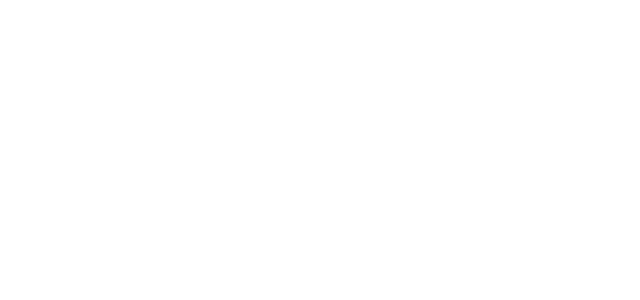
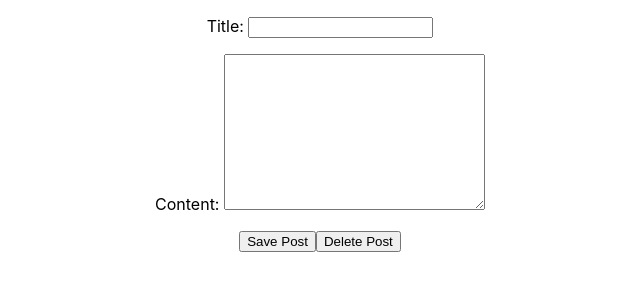
Before and after one commit to jerrytc7/FBClone, a React (Create React App) app in the folder client/: page /#/posts/edit/1 in a window 1280 px wide. Before the commit this address had no page. Shown: the top 300 px of the page, without its empty margins (320-960 px from the left). Built offline with nearby package versions, Linux system fonts and the light colour scheme; no server answers.

Commit message:
added CRUD abilities

```diff
--- a/client/src/App.js
+++ b/client/src/App.js
@@ -3,6 +3,7 @@
 import {HashRouter, Routes, Route} from "react-router-dom";
 import PostList from './components/PostList';
 import NewPost from './components/NewPost';
+import EditPost from './components/EditPost';
 
 
 function App() {
@@ -12,6 +13,7 @@
         <Routes>
           <Route exact path="/" element={<PostList />}/>
           <Route exact path="/posts/new" element={<NewPost />}/>
+          <Route exact path="/posts/edit/:id" element={<EditPost />}/>
         </Routes>
       </div>
     </HashRouter>
--- /dev/null
+++ b/client/src/components/EditPost.js
@@ -0,0 +1,84 @@
+import React, { useEffect, useState } from 'react'
+import { useParams, useNavigate } from 'react-router-dom'
+
+function EditPost() {
+    const [title, setTitle] = useState("")
+    const [content, setContent] = useState("")
+    const navigate = useNavigate()
+    const params = useParams()
+
+    useEffect( () => {
+        fetch("/api/v1/posts/"+params.id)
+            .then(res => res.json())
+            .then(data => {
+                console.log(data.title)
+                setTitle(data.title)
+                setContent(data.content)
+            })
+    },[params.id])
+
+    const handleChange = e => {
+        let newValue = e.target.value;
+        let key = e.target.name;
+        switch (key) {
+            case "title":
+                setTitle(newValue)
+                break
+            case "content":
+                setContent(newValue)
+                break
+        }
+    }
+
+    const handleSubmit = (e) => {
+        e.preventDefault();
+        let token = document.querySelector('meta[name="csrf-token"]').content;
+        fetch('api/v1/posts/'+params.id, {
+            method: 'PUT',
+            headers: {
+                "Content-Type": "application/json",
+                'X-Requested-With': 'XMLHttpRequest',
+                'X-CSRF-Token': token
+            },
+            redirect: "error",
+            body: JSON.stringify({
+                title, content
+            })
+        })
+            .then(post => {
+                navigate("/")
+            });
+    }
+
+    const handleDeletion = () => {
+        let token = document.querySelector('meta[name="csrf-token"]').content;
+        fetch('api/v1/posts/'+params.id, {
+            method: "DELETE",
+            headers: {
+                'X-Requested-With': 'XMLHttpRequest',
+                'X-CSRF-Token': token
+            },
+            redirect: "error",
+        })
+        .then(post => {
+            navigate("/")
+        });
+    }
+
+    return (
+        <form onSubmit={handleSubmit}>
+            <p>
+                <label htmlFor="title">Title: </label>
+                <input type="text" name="title" onChange={handleChange} value={title}/>
+            </p>
+            <p>
+                <label htmlFor="content">Content: </label>
+                <textarea name="content" id="" cols="30" rows="10" onChange={handleChange} value={content}></textarea>
+            </p>
+            <button type="submit">Save Post</button>
+            <button type='button' onClick={handleDeletion}>Delete Post</button>
+        </form>
+    )
+}
+
+export default EditPost
--- a/client/src/components/NewPost.js
+++ b/client/src/components/NewPost.js
@@ -1,24 +1,26 @@
-import React, { Component }               from 'react'
-import { useNavigate } from 'react-router-dom';
+import React, { useState } from 'react'
+import { useNavigate } from 'react-router-dom'
 
-class NewPost extends Component {
+function NewPost() {
+    const [title, setTitle] = useState("")
+    const [content, setContent] = useState("")
+    const navigate = useNavigate()
 
-  state = {
-    title: '',
-    content: ''
+    const handleChange = e => {
+        let newValue = e.target.value;
+        let key = e.target.name;
+        switch (key) {
+            case "title":
+                setTitle(newValue)
+                break
+            case "content":
+                setContent(newValue)
+                break
+        }
     }
 
-  handleChange = e => {
-    let newValue = e.target.value;
-    let key = e.target.name;
-    this.setState({
-      [key]: newValue
-    });
-  }
-
-  handleSubmit = (e) => {
+    const handleSubmit = (e) => {
         e.preventDefault();
-    let data = {post: this.state};
         let token = document.querySelector('meta[name="csrf-token"]').content;
         fetch('api/v1/posts', {
             method: 'POST',
@@ -28,31 +30,28 @@
                 'X-CSRF-Token': token
             },
             redirect: "error",
-      body: JSON.stringify(this.state)
+            body: JSON.stringify({
+                title, content
             })
-      .then(resp => {
-        resp.json()
         })
             .then(post => {
-        this.props.navigate('/')
+                navigate("/")
             });
     }
 
-  render() {
     return (
-      <form onSubmit={this.handleSubmit.bind(this)}>
+        <form onSubmit={handleSubmit}>
             <p>
                 <label htmlFor="title">Title: </label>
-          <input type="text" name="title" onChange={this.handleChange} />
+                <input type="text" name="title" onChange={handleChange} />
             </p>
             <p>
                 <label htmlFor="content">Content: </label>
-          <textarea name="content" id="" cols="30" rows="10" onChange={this.handleChange}></textarea>
+                <textarea name="content" id="" cols="30" rows="10" onChange={handleChange}></textarea>
             </p>
             <input type="submit" value="Create Post" />
         </form>
     )
 }
-}
 
 export default NewPost
--- a/client/src/components/PostList.js
+++ b/client/src/components/PostList.js
@@ -1,41 +1,34 @@
-import React, { Component }               from 'react'
-import { Link }                           from 'react-router-dom'
+import React, { useEffect, useState } from 'react';
+import {Link} from "react-router-dom";
 
-class PostList extends Component {
+function PostList() {
+    const [posts, setPosts] = useState([])
 
-  state = {
-    posts: []
-  }
-
-  componentDidMount() {
-    fetch('/api/v1/posts')
+    useEffect(() => {
+        fetch("api/v1/posts")
             .then(posts => posts.json())
             .then(posts => {
-        this.setState({
-          posts: posts
+                setPosts(posts)
             })
-      })
-  }
+    }, [])
 
-  renderPosts = () => {
-    return this.state.posts.map(post => {
-      return (
-        <div key={post.id}>
-          {post.title} - {post.content}
-        </div>
-      )
-    })
-  }
-
-  render() {
     return (
         <div>
-        PostList Component
-        {this.renderPosts()}
+            Post List Component
+            {posts.map(post => <PostListItem {...post} key={post.id}/>)}
             <Link to="/posts/new">Add a New Post</Link>
         </div>
     )
 }
+
+function PostListItem({id,title,content}){
+    return (
+        <div>
+        <Link to={"/posts/edit/"+id}>
+          {title} - {content}
+        </Link>
+        </div>
+      )
 }
 
 export default PostList
```
Also changed, not shown: client/src/components/NewPost_old.js (added, +59 -0 lines), client/src/components/PostList_Old.js (added, +41 -0 lines), 1 other file (tests, documents, lock files or other folders). Lines whose indentation alone changed are shown as unchanged.
